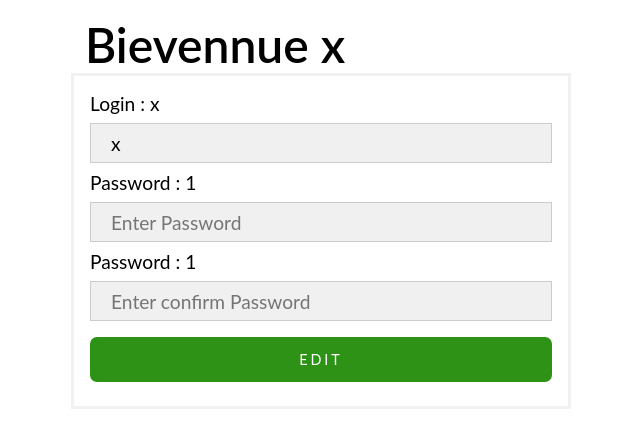
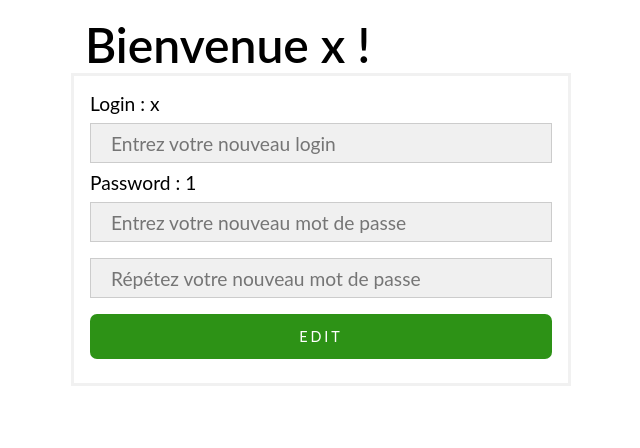
Before and after one commit to elias-cardon/discussion, a PHP site: page /profil.php in a window 1280 px wide. Shown: the part 241-689 px from the top of the page, without its empty margins (319-959 px from the left). Run offline with PHP 8.4, Linux system fonts and the light colour scheme; the visitor is signed in with stand-in values (Sample User, id 1); tables that the repository leaves empty or names only in its code hold one stand-in row (values such as "Sample post"); some libraries are stand-ins or nearby versions.

Commit message:
Enlèvement de la bordure blanche autour des boutons dans le footer + image avatar inscritpion et connexion + changement des noms des plaecholder dans profil (changement login et mot de passe) + correction faute de français

```diff
--- a/connexion.php
+++ b/connexion.php
@@ -78,7 +78,6 @@ if (isset($_SESSION["loginConnect"])) {
                     <li><a href="index.php">Accueil</a></li>
                     <li><a href="discussion.php">Discussion</a></li>
                     <li><a href="inscription.php">Inscription</a></li>
-                    <li><a href="motdepass.html">Mot de passe oublié ?</a></li>
                     <?php
                     if (isset($_SESSION['id'])) {
                     ?>
@@ -100,9 +99,6 @@ if (isset($_SESSION["loginConnect"])) {
                     <h2>Connexion</h2>
                     <div class="test">
                         <form action="<?php echo htmlspecialchars($_SERVER['REQUEST_URI'], ENT_QUOTES); ?>" method="POST">
-                            <div class="imgcontainer">
-                                <i class="fas fa-user-circle avatar" alt="Avatar"></i>
-                            </div>
                             <div class="block">
                                 <?php if (!empty($message)) : ?>
                                     <p><?php echo $message; ?></p>
--- a/discussion.php
+++ b/discussion.php
@@ -76,7 +76,7 @@ if (isset($_SESSION['id'])) {
                     ?>
                         <div class="block-msg">
                             <div>
-                                <p class="user">Utilisateur :<b class="username"><?php echo $com[5]; ?> </b></p>
+                                <p class="user">Utilisateur : <b class="username"><?php echo $com[5]; ?> </b></p>
                                 <p class="date">Date : <?php echo $com[7]; ?></p>
                             </div>
                             <div>
--- a/inscription.php
+++ b/inscription.php
@@ -50,7 +50,7 @@ if (isset($_SESSION["loginConnect"])) {
         <link rel="stylesheet" href="src/css/index.css">
         <link rel="stylesheet" href="src/css/main.css">
 
-        <title>Register</title>
+        <title>Inscription</title>
         <script src="https://kit.fontawesome.com/22c6f4e36c.js" crossorigin="anonymous"></script>
     </head>
 
@@ -70,9 +70,6 @@ if (isset($_SESSION["loginConnect"])) {
                 <h2>Inscription</h2>
                 <div class="container">
                     <form action="<?php echo htmlspecialchars($_SERVER['REQUEST_URI'], ENT_QUOTES); ?>" method="post" method="POST">
-                        <div class="imgcontainer">
-                            <i class="fas fa-user-circle avatar" alt="Avatar"></i>
-                        </div>
                         <div class="block">
                             <?php if (!empty($messageLogin)) : ?>
                                 <p><?php echo $messageLogin; ?></p>
--- a/profil.php
+++ b/profil.php
@@ -73,20 +73,19 @@ if (isset($_SESSION['id'])) {
         <main>
             <section>
                 <div class="container">
-                    <h2>Bievennue <?php
+                    <h2>Bienvenue <?php
                                     echo $userinfo[0][1]
-                                    ?></h2>
+                                    ?> !</h2>
 
                     <form action="<?php echo htmlspecialchars($_SERVER['REQUEST_URI'], ENT_QUOTES); ?>" method="post" method="POST">
 
                         <label>Login : <?php echo $userinfo[0][1]; ?></label>
-                        <input type="text" placeholder="Enter your lgoin" name="editlogin" value="<?php echo $userinfo[0][1]; ?>">
+                        <input type="text" placeholder="Entrez votre nouveau login" name="editlogin">
 
                         <label>Password : <?php echo $userinfo[0][2]; ?></label>
-                        <input type="password" placeholder="Enter Password" name="editpassword1">
+                        <input type="password" placeholder="Entrez votre nouveau mot de passe" name="editpassword1">
 
-                        <label>Password : <?php echo $userinfo[0][2]; ?></label>
-                        <input type="password" placeholder="Enter confirm Password" name="editpassword2">
+                        <input type="password" placeholder="Répétez votre nouveau mot de passe" name="editpassword2">
                         <?php if (!empty($messagePass)) {  ?>
                             <p><?php echo $messagePass; ?></p>
                         <?php } ?>
```
Also changed, not shown: index.php (+7 -11 lines).
